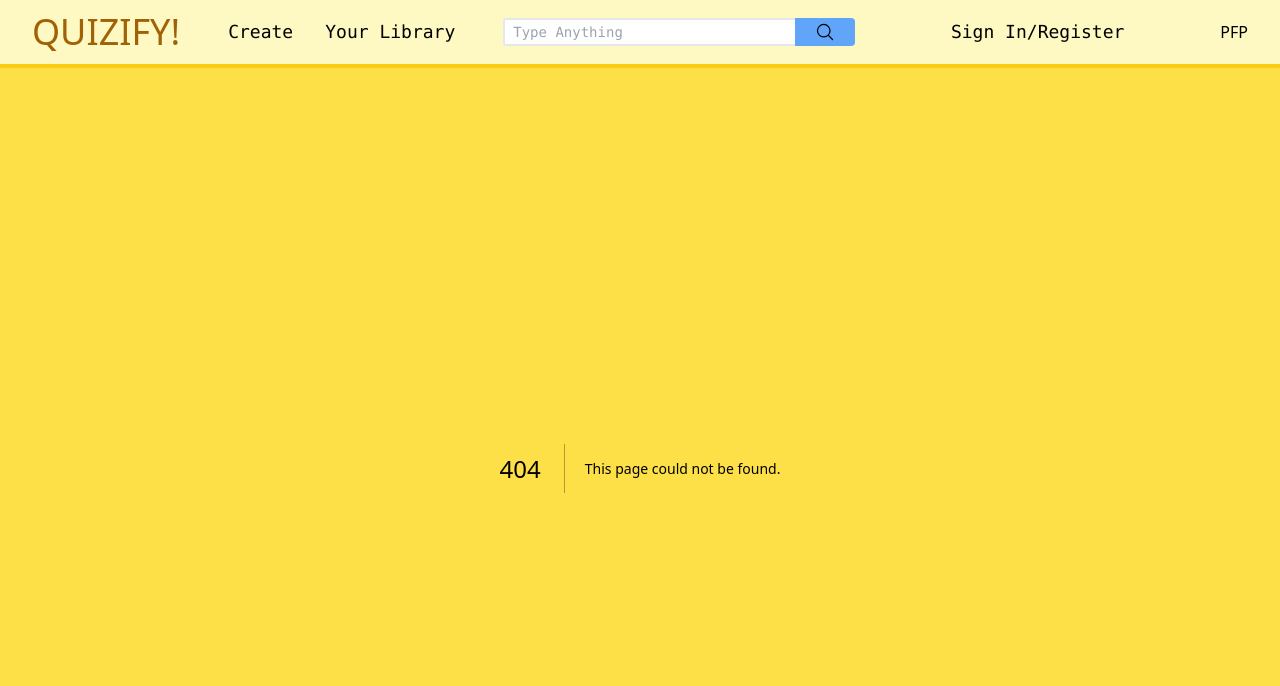
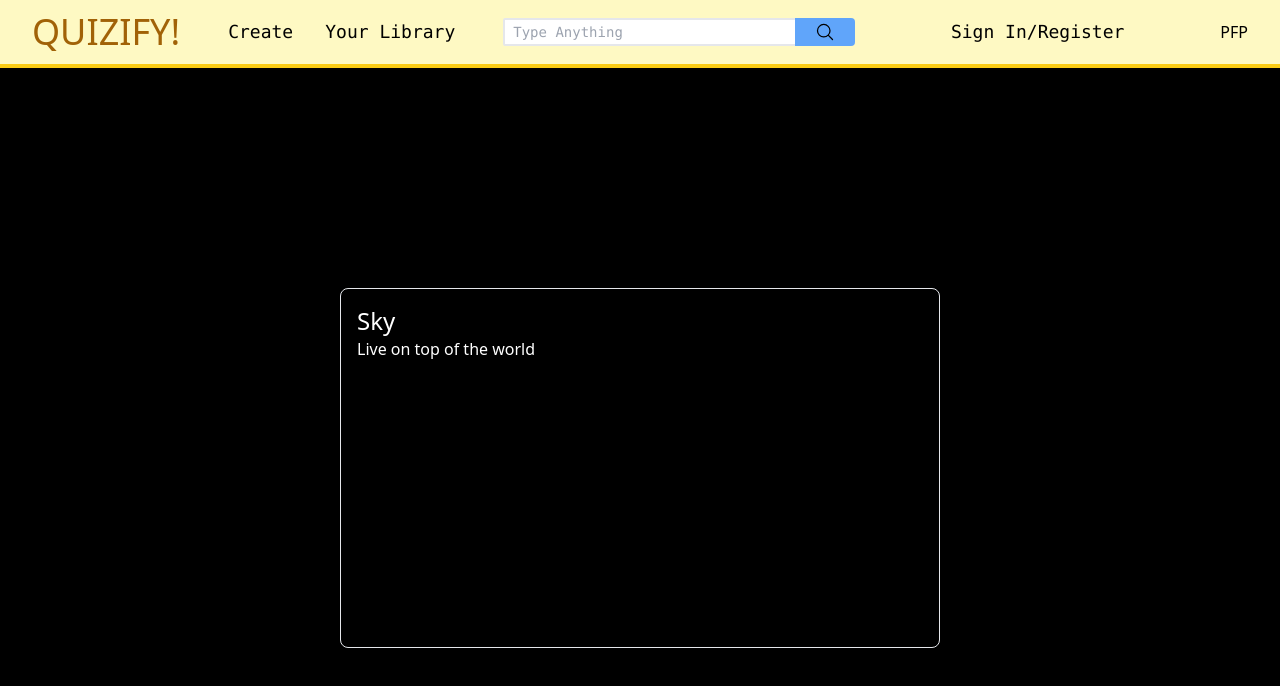
Before and after one commit to arif24v/quizify, a Next.js app in the folder quizify/: page /test in a window 1280 px wide. Before the commit this address had no page. Shown: the top 686 px of the page. Built offline with nearby package versions, Linux system fonts and the light colour scheme.

Commit message:
card flip animation

```diff
--- a/quizify/src/app/components/domains/domain.js
+++ b/quizify/src/app/components/domains/domain.js
@@ -3,7 +3,7 @@ import Link from "next/link"
 export default function Domain(props) {
     return (
         <Link href={'/sets?id=' + props.author}>
-            <div className = "rounded-lg border-2 border-gray-400 w-full bg-yellow-400 p-4 m-3 ease-in-out duration-100 hover:cursor-pointer hover:-translate-y-2" >
+            <div className = "rounded-lg border-2 border-gray-400 w-full bg-yellow-400 p-4 m-3 ease-in-out duration-200 hover:cursor-pointer hover:-translate-y-2 hover:shadow-lg hover:shadow-yellow-500" >
                 <div className="text-lg font-mono text-black overflow-hidden">
                     {props.title}
                 </div>
--- /dev/null
+++ b/quizify/src/app/sets/page.css
@@ -0,0 +1,31 @@
+@tailwind base;
+@tailwind components;
+@tailwind utilities;
+
+.flip-card {
+  perspective: 1500px;
+}
+
+.flip-card-inner {
+  transition: transform 0.6s;
+  transform-style: preserve-3d;
+}
+
+.flip-card-front,
+.flip-card-back {
+  position: absolute;
+  backface-visibility: hidden;
+}
+
+.flip-card-back {
+  transform: rotateY(180deg);
+}
+
+@keyframes rotateGradient {
+  0% {
+    background-position: 0% 0%;
+  }
+  100% {
+    background-position: 100% 100%;
+  }
+}
--- a/quizify/src/app/sets/page.js
+++ b/quizify/src/app/sets/page.js
@@ -12,11 +12,13 @@ export default function Post({ params }) {
 
   let [domain, setDomain] = useState();
   let [currentCard, setCurrentCard] = useState(0);
-  let [td, setTd] = useState(true);
-  const [isActive, setIsActive] = useState(false);
 
-  const[isFlipping, setIsFlipping] = useState(false);
-  const[isAnimating, setIsAnimating] = useState(false);
+  function handleFlip() {
+    if (!isAnimating) {
+      setIsFlipped(!isFlipped);
+      setIsAnimating(true);
+    }
+  }
 
   const searchParams = useSearchParams();
   const id = searchParams.get('id');
@@ -45,6 +47,20 @@ export default function Post({ params }) {
     }
   }
 
+  const [isFlipped, setIsFlipped] = useState(false);
+  const [isAnimating, setIsAnimating] = useState(false);
+  const [td, setTd] = useState(true);
+
+  function handleFlip() {
+    if (!isAnimating) {
+      setIsAnimating(true);
+      setIsFlipped(!isFlipped);
+      setTimeout(() => {
+        setTd(!td);
+      }, 300); // 0.3 second delay
+    }
+  }
+
 
     return (
       <main>
@@ -52,28 +68,30 @@ export default function Post({ params }) {
           <div className="">
             <div className="text-5xl ml-10 mt-10 mb-5"> {domain.title} </div>
             <div className="text-3xl ml-10 mb-10"> {domain.description} </div>
+            <div className="flip-card">
               <motion.div
-                className="hover:cursor-pointer"
-                onClick={() => setIsActive(!isActive)}
-                animate={{
-                  rotate: isActive ? 180 : 0
-            }}>
+                className="flip-card-inner w-[100%] h-[100%]"
+                initial={false}
+                animate={{ rotateY: isFlipped ? 180 : 360 }}
+                transition={{ duration: 0.6, animationDirection: "normal" }}
+                onAnimationComplete={() => setIsAnimating(false)}
+              >
                 <div className="w-full h-96 flex items-center justify-center">
-
                     <div className="bg-yellow-700 rounded-lg text-center flex justify-center items-center w-1/2 p-20 h-full">
                       {td &&
-                      <p> {domain.cards[currentCard].term} </p>
+                        <div className="flip-card-front"> {domain.cards[currentCard].term} </div>
                       }
                       {!td &&
-                      <p> {domain.cards[currentCard].def} </p>
+                        <div className="flip-card-back transform scale-x-[-1]"> {domain.cards[currentCard].def} </div>
                       }
                     </div>
-
                 </div>
             </motion.div>
+            </div>
+
             <div className="flex flex-row gap-5 items-center justify-center m-5">
               <button className="rounded-2xl bg-amber-300 p-3" onClick={(e) => increment(e, 1)}> PREV </button>
-              <button className="rounded-2xl bg-amber-300 p-3" onClick={(e) => setTd(!td)}> FLIP </button>
+              <button className="rounded-2xl bg-amber-300 p-3"  onClick={handleFlip}> FLIP </button>
               <button className="rounded-2xl bg-amber-300 p-3" onClick={(e) => increment(e, -1)}> NEXT </button>
             </div>
           </div>
--- /dev/null
+++ b/quizify/src/app/test/page.css
@@ -0,0 +1,32 @@
+@tailwind base;
+@tailwind components;
+@tailwind utilities;
+
+.flip-card {
+  perspective: 1000px;
+}
+
+.flip-card-inner {
+  transition: transform 0.6s;
+  transform-style: preserve-3d;
+}
+
+.flip-card-front,
+
+.flip-card-back {
+  position: absolute;
+  backface-visibility: hidden;
+}
+
+.flip-card-back {
+  transform: rotateY(180deg);
+}
+
+@keyframes rotateGradient {
+  0% {
+    background-position: 0% 0%;
+  }
+  100% {
+    background-position: 100% 100%;
+  }
+}
--- /dev/null
+++ b/quizify/src/app/test/page.js
@@ -0,0 +1,54 @@
+"use client"
+
+import React, { useState, useEffect } from 'react'
+import { useSearchParams } from 'next/navigation'
+import { motion } from "framer-motion"
+
+const CardFlip = () => {
+  const [isFlipped, setIsFlipped] = useState(false);
+  const [isAnimating, setIsAnimating] = useState(false);
+  const [front, isFront] = useState(true);
+
+  function handleFlip() {
+    if (!isAnimating) {
+      setIsFlipped(!isFlipped);
+      setIsAnimating(true);
+    }
+  }
+  return (
+    <div className="flex items-center justify-center bg-black h-[800px] cursor-pointer">
+      <div
+        className="flip-card w-[600px] h-[360px] rounded-md"
+        onClick={handleFlip}
+      >
+        <motion.div
+          className="flip-card-inner w-[100%] h-[100%]"
+          initial={false}
+          animate={{ rotateY: isFlipped ? 180 : 360 }}
+          transition={{ duration: 0.6, animationDirection: "normal" }}
+          onAnimationComplete={() => setIsAnimating(false)}
+        >
+            {!isFlipped &&
+            <div
+                className="flip-card-front w-[100%] h-[100%] bg-cover border-[1px] text-white rounded-lg p-4"
+            >
+                <h1 className="text-2xl font-bold/">Sky</h1>
+                <p>Live on top of the world</p>
+            </div>
+            }
+            {isFlipped &&
+            <div
+                className="flip-card-back w-[100%] h-[100%] bg-cover border-[1px] text-white rounded-lg p-4"
+
+            >
+                <h1 className="text-2xl font-bold/">Earth</h1>
+                <p>Or in the maze of the city</p>
+            </div>
+            }
+        </motion.div>
+      </div>
+    </div>
+  );
+};
+
+export default CardFlip;
```
Lines whose indentation alone changed are shown as unchanged.
